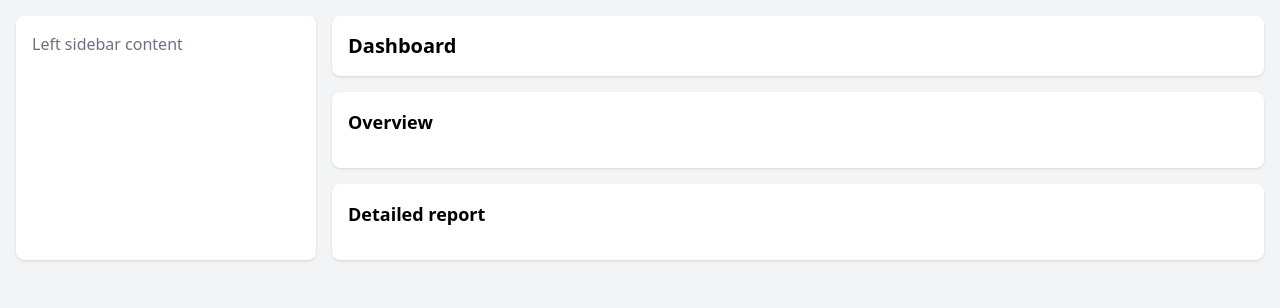
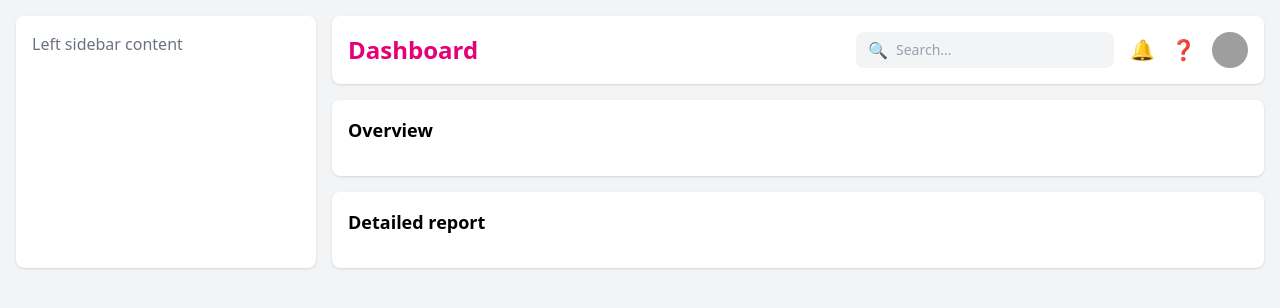
Before and after one commit to khanhlow1402/LeGiaKhanh_22691311_LTPTGD_Tuan8, a React (Vite) app in the folder adminLayout/: page / in a window 1280 px wide. Shown: the top 308 px of the page. Built offline with nearby package versions, Linux system fonts and the light colour scheme; grey boxes are pictures that could not be loaded.

Commit message:
header css

```diff
--- a/adminLayout/src/components/DashboardLayout.jsx
+++ b/adminLayout/src/components/DashboardLayout.jsx
@@ -16,11 +16,42 @@ const DashboardLayout = () => {
         {/* Phần bên phải - chiếm 9 cột */}
         <div className="col-span-9 space-y-4">
           {/* Header - phần trên cùng bên phải */}
-          <div className="bg-white rounded-lg shadow p-4">
-            <h1 className="text-xl font-bold">Dashboard</h1>
-            {/* Nội dung header sẽ được thêm sau */}
+          <div className="bg-white rounded-lg shadow p-4 flex items-center justify-between">
+            {/* Tiêu đề Dashboard */}
+            <h1 className="text-2xl font-bold text-pink-600">Dashboard</h1>
+
+            {/* Phần bên phải của header */}
+            <div className="flex items-center space-x-4">
+              {/* Thanh tìm kiếm */}
+              <div className="relative">
+                <span className="absolute left-3 top-1/2 -translate-y-1/2 text-gray-400">
+                  🔍
+                </span>
+                <input
+                  type="text"
+                  placeholder="Search..."
+                  className="pl-10 pr-4 py-2 rounded-lg bg-gray-100 text-sm text-gray-700 placeholder-gray-400 focus:outline-none"
+                />
+              </div>
+
+              {/* Icon thông báo */}
+              <button className="text-gray-600 hover:text-black text-xl">
+                🔔
+              </button>
+
+              {/* Icon trợ giúp */}
+              <button className="text-gray-600 hover:text-black text-xl">
+                ❓
+              </button>
+
+              {/* Avatar người dùng */}
+              <img
+                src="https://i.pravatar.cc/40"
+                alt="User avatar"
+                className="w-9 h-9 rounded-full object-cover"
+              />
+            </div>
           </div>
-
           {/* Overview - phần giữa bên phải */}
           <div className="bg-white rounded-lg shadow p-4">
             <h2 className="text-lg font-semibold mb-4">Overview</h2>
```
Also changed, not shown: 1 other file (tests, documents, lock files or other folders).
